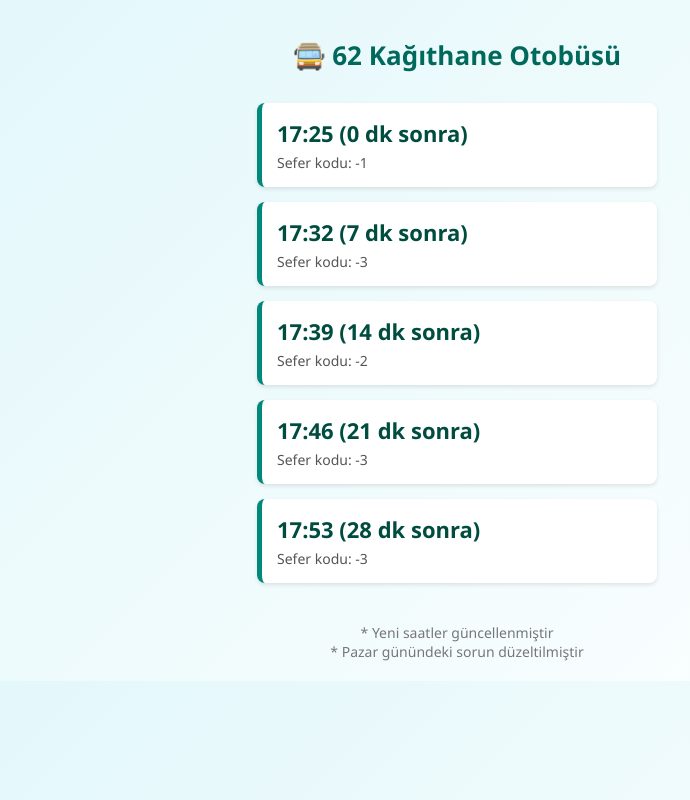
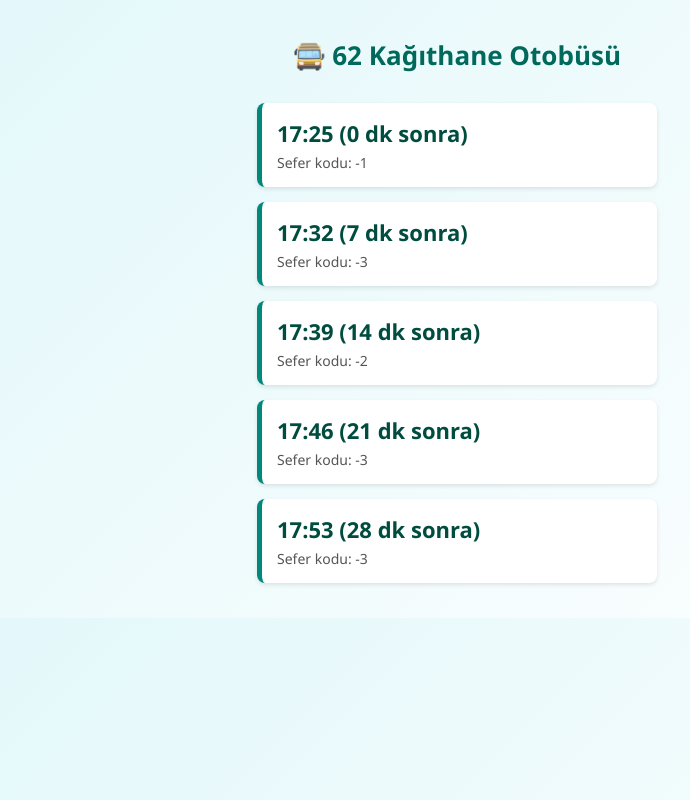
Before and after one commit to Egnnn/62otobus-json, a plain HTML site: page index.html in a window 1280 px wide. Shown: the whole page, without its empty margins (183-873 px from the left). Drawn offline with Linux system fonts and the light colour scheme.

Commit message:
Update index.html

```diff
--- a/index.html
+++ b/index.html
@@ -52,10 +52,6 @@
   <h1>🚍 62 Kağıthane Otobüsü</h1>
   <div id="sonraki"></div>
 
-  <footer>
-    * Yeni saatler güncellenmiştir<br>
-    * Pazar günündeki sorun düzeltilmiştir
-  </footer>
 
   <script>
     async function main() {
```
